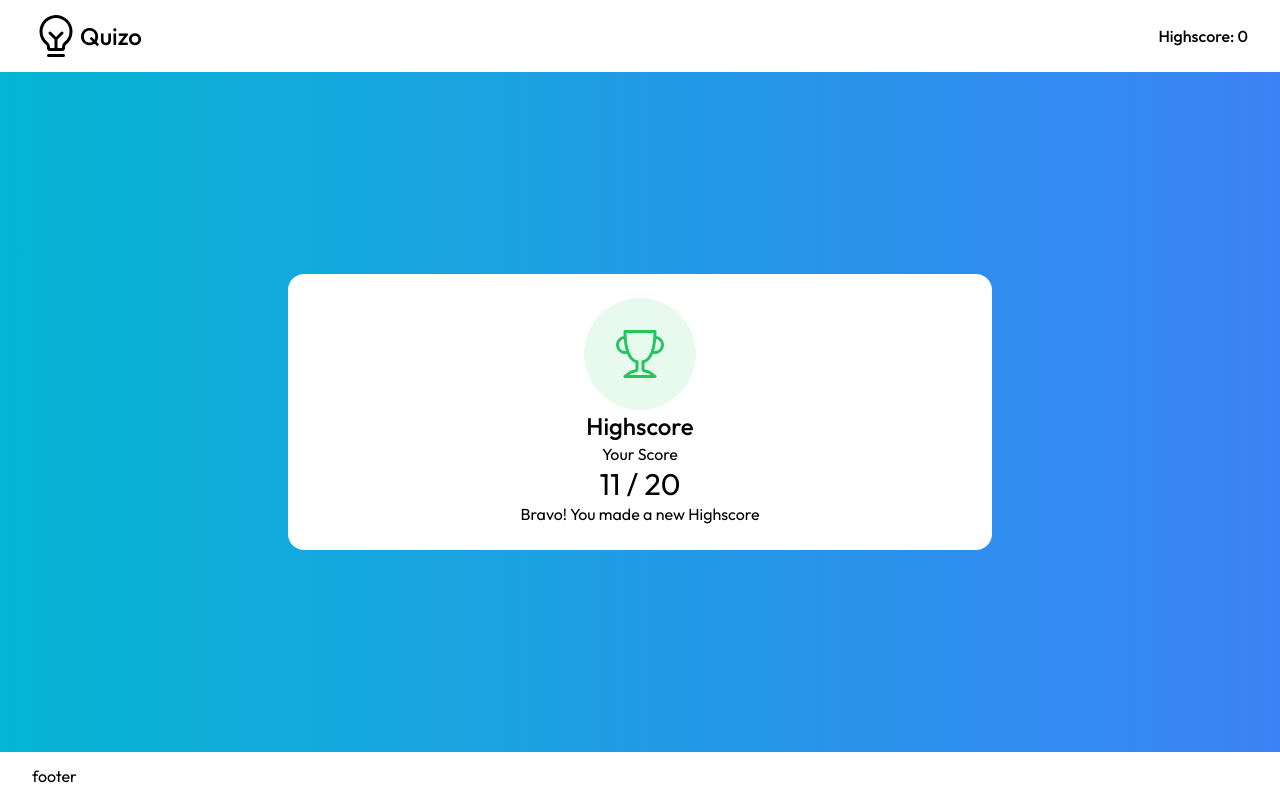
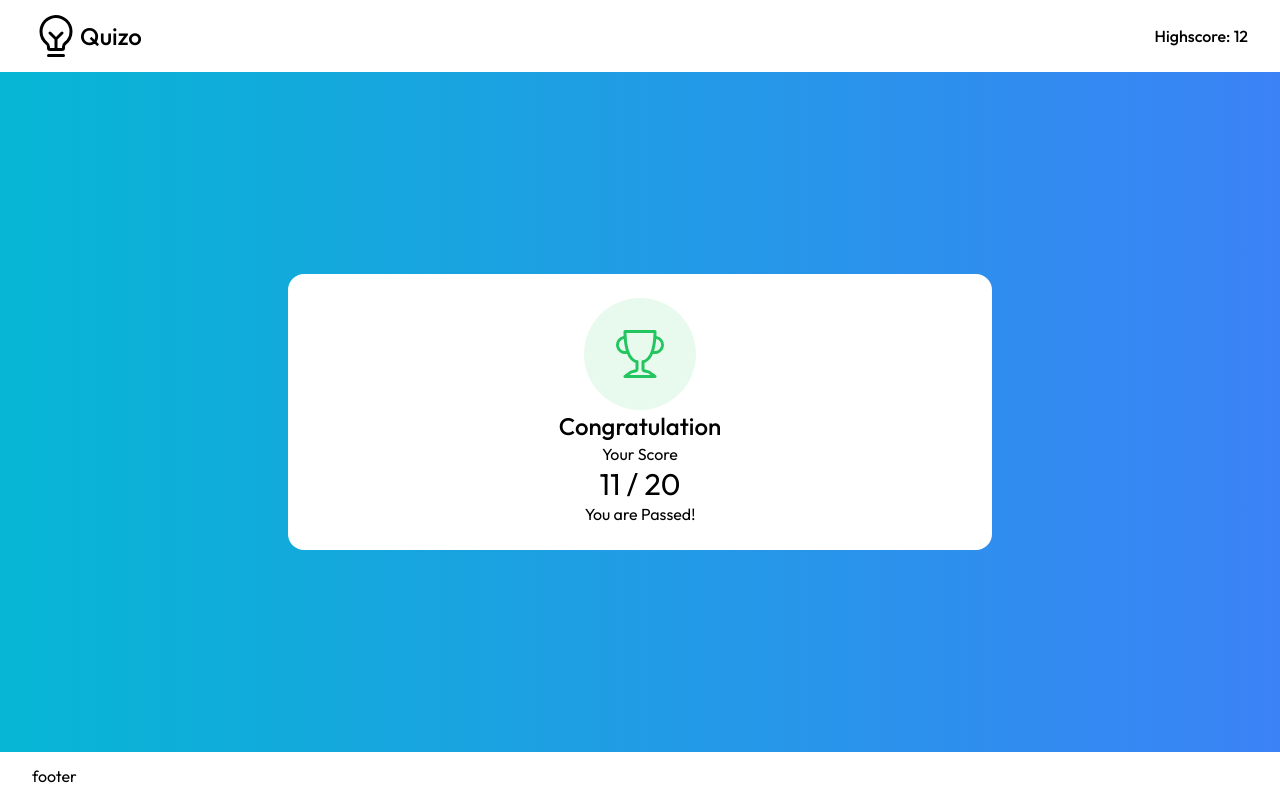
Before and after one commit to code-with-naimish/react-quizo, a React (Vite) app: page / in a window 1280 px wide. Built offline with nearby package versions, Linux system fonts and the light colour scheme.

Commit message:
progress

```diff
--- a/src/components/header.tsx
+++ b/src/components/header.tsx
@@ -1,6 +1,9 @@
 import { PiLightbulbFilament } from "react-icons/pi";
+import { useHighscore } from "../contexts/highscore.context";
 
 export default function Header() {
+  const { highScore } = useHighscore()
+
   return (
     <header >
       <div className=" max-w-7xl  mx-auto px-8  ">
@@ -9,7 +12,7 @@ export default function Header() {
             <PiLightbulbFilament className="text-5xl" />
             <p className=" text-2xl font-medium ">Quizo</p>
           </div>
-          <div className=" font-medium">Highscore: 0</div>
+          <div className=" font-medium">Highscore: {highScore}</div>
         </div>
       </div>
     </header>
--- a/src/components/result-screen.tsx
+++ b/src/components/result-screen.tsx
@@ -1,4 +1,5 @@
 import { BsTrophy } from "react-icons/bs";
+import { useHighscore } from "../contexts/highscore.context";
 
 enum ResultStatusEnum {
   FAILED = "FAILED",
@@ -9,7 +10,10 @@ enum ResultStatusEnum {
 export default function ResultScreen(props: {
   totalScore: number
 }) {
-  const highScore = 0;
+
+  const { highScore } = useHighscore()
+
+
   let result: {
     status: ResultStatusEnum,
     title: string,
--- /dev/null
+++ b/src/contexts/highscore.context.tsx
@@ -0,0 +1,33 @@
+import { createContext, ReactNode, useContext, useState } from "react";
+
+const HighscoreContext = createContext<{
+  highScore: number;
+  setHighscore: React.Dispatch<React.SetStateAction<number>>
+} | null>(null)
+
+export function HighscoreProvider(props: {
+  children: ReactNode
+}) {
+  const [highScore, setHighscore] = useState<number>(12);
+  const values: {
+    highScore: number;
+    setHighscore: React.Dispatch<React.SetStateAction<number>>;
+  } = {
+    highScore,
+    setHighscore,
+  }
+
+
+  return <HighscoreContext.Provider value={values}>
+    {props.children}
+  </HighscoreContext.Provider>
+}
+
+// eslint-disable-next-line react-refresh/only-export-components
+export function useHighscore() {
+  const context = useContext(HighscoreContext);
+  if (!context) {
+    throw new Error("useHighscore must be used within a HighscoreProvider");
+  }
+  return context;
+}
```
Also changed, not shown: src/App.tsx (+5 -2 lines).
